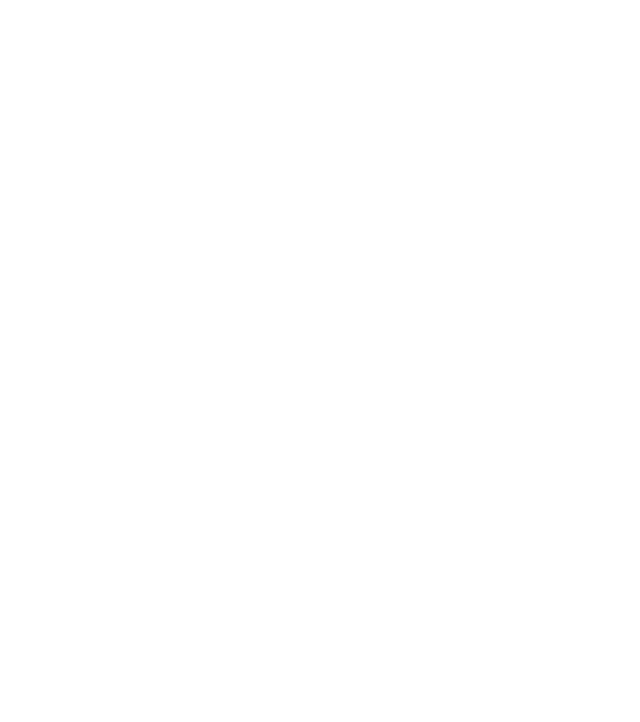
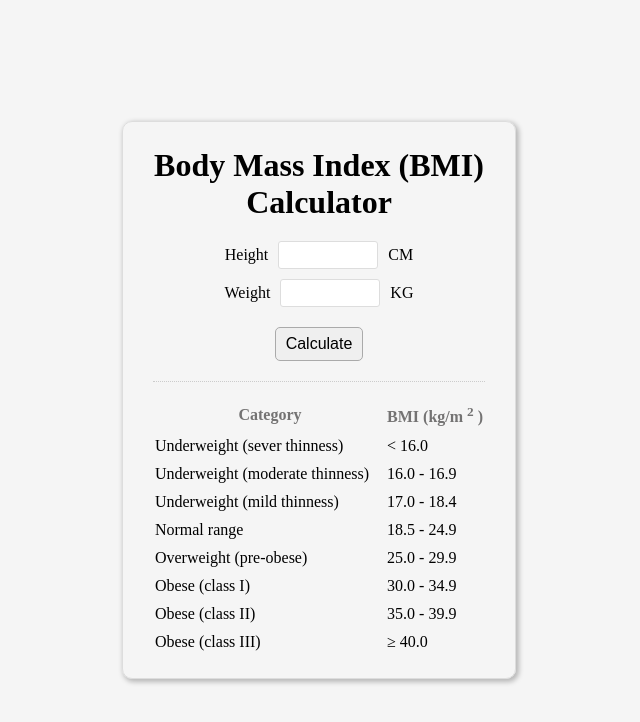
Before and after one commit to PawelPohland/bmi-calculator, a plain HTML site: page index.html in a window 1280 px wide. Shown: the whole page, without its empty margins (321-961 px from the left). Drawn offline with Linux system fonts and the light colour scheme.

Commit message:
Complete calculate BMI.

```diff
--- a/app.js
+++ b/app.js
@@ -0,0 +1,45 @@
+const bmiForm = document.getElementById("bmi-form");
+const result = document.getElementById("result");
+
+const heightElem = bmiForm.querySelector("#height");
+const weightElem = bmiForm.querySelector("#weight");
+
+const tableGuide = document.querySelector(".bmi-guide table");
+
+// find and select row that given bmi belongs to
+const selectGuideRow = (bmi) => {
+  const rows = tableGuide.tBodies[0].children;
+
+  let rowIndex = Array.from(rows).findIndex((row) => {
+    const range = row.children[1];
+    const min = +range.dataset.minrange;
+    const max = +range.dataset.maxrange;
+
+    return bmi >= min && bmi <= max;
+  });
+
+  if (rowIndex > -1) {
+    rows[rowIndex].classList.add("selected");
+  }
+};
+
+// calculate bmi and select row in bmi-guide table
+bmiForm.addEventListener("submit", (event) => {
+  event.preventDefault();
+
+  result.textContent = "";
+
+  tableGuide
+    .querySelectorAll(".selected")
+    .forEach((row) => row.classList.remove("selected"));
+
+  const height = Number.parseFloat(heightElem.value.replace(",", ".")) / 100; // convert to meters
+  const weight = Number.parseFloat(weightElem.value.replace(",", "."));
+
+  if (!Number.isNaN(height) && !Number.isNaN(weight)) {
+    const bmi = (weight / (height * height)).toFixed(1);
+    result.textContent = bmi;
+    result.innerHTML = `&raquo ${bmi} &laquo;`;
+    selectGuideRow(bmi);
+  }
+});
--- a/index.html
+++ b/index.html
@@ -8,5 +8,78 @@
     <script src="app.js" defer></script>
     <title>BMI Calculator</title>
   </head>
-  <body></body>
+  <body>
+    <main>
+      <h1>
+        Body Mass Index (BMI)
+        <br />
+        Calculator
+      </h1>
+
+      <form action="#" id="bmi-form">
+        <div class="form-group">
+          <legend for="height">Height</legend>
+          <input type="text" name="height" id="height" required />
+          <p>CM</p>
+        </div>
+        <div class="form-group">
+          <legend for="weight">Weight</legend>
+          <input type="text" name="weight" id="weight" required />
+          <p>KG</p>
+        </div>
+        <button type="submit">Calculate</button>
+      </form>
+
+      <div id="result"></div>
+
+      <div class="bmi-guide">
+        <table>
+          <thead>
+            <tr>
+              <th>Category</th>
+              <th>
+                BMI (kg/m
+                <sup>2</sup>
+                )
+              </th>
+            </tr>
+          </thead>
+          <tbody>
+            <tr>
+              <td>Underweight (sever thinness)</td>
+              <td data-minrange="0" data-maxrange="15.9">&lt; 16.0</td>
+            </tr>
+            <tr>
+              <td>Underweight (moderate thinness)</td>
+              <td data-minrange="16.0" data-maxrange="16.9">16.0 - 16.9</td>
+            </tr>
+            <tr>
+              <td>Underweight (mild thinness)</td>
+              <td data-minrange="17.0" data-maxrange="18.4">17.0 - 18.4</td>
+            </tr>
+            <tr>
+              <td>Normal range</td>
+              <td data-minrange="18.5" data-maxrange="24.9">18.5 - 24.9</td>
+            </tr>
+            <tr>
+              <td>Overweight (pre-obese)</td>
+              <td data-minrange="25.0" data-maxrange="29.9">25.0 - 29.9</td>
+            </tr>
+            <tr>
+              <td>Obese (class I)</td>
+              <td data-minrange="30.0" data-maxrange="34.9">30.0 - 34.9</td>
+            </tr>
+            <tr>
+              <td>Obese (class II)</td>
+              <td data-minrange="35.0" data-maxrange="39.9">35.0 - 39.9</td>
+            </tr>
+            <tr>
+              <td>Obese (class III)</td>
+              <td data-minrange="40.0" data-maxrange="100">&#8805; 40.0</td>
+            </tr>
+          </tbody>
+        </table>
+      </div>
+    </main>
+  </body>
 </html>
--- a/styles.css
+++ b/styles.css
@@ -0,0 +1,115 @@
+*,
+*::before,
+*::after {
+  box-sizing: border-box;
+  padding: 0;
+  margin: 0;
+}
+
+:root {
+  font-family: serif;
+  font-size: 16px;
+}
+
+body {
+  background-color: #f5f5f5;
+  display: flex;
+  flex-flow: row nowrap;
+  justify-content: center;
+  align-items: center;
+  min-height: 100vh;
+}
+
+main {
+  border: 1px solid #ddd;
+  border-radius: 10px;
+  box-shadow: 2px 2px 5px 1px rgba(0, 0, 0, 0.25);
+  padding: 25px 30px;
+}
+
+h1 {
+  text-align: center;
+}
+
+form {
+  margin-top: 20px;
+  display: flex;
+  flex-flow: column;
+  justify-content: center;
+  align-items: center;
+  gap: 10px;
+}
+
+.form-group {
+  display: flex;
+  flex-flow: row nowrap;
+  flex: 1;
+  justify-content: center;
+  align-items: center;
+  gap: 10px;
+}
+
+.form-group input[type="text"] {
+  border: 1px solid #ddd;
+  border-radius: 3px;
+  padding: 4px 7px;
+  font-size: 1rem;
+  width: 100px;
+}
+
+button[type="submit"] {
+  border: 1px solid #aaa;
+  border-radius: 5px;
+  font-size: 1rem;
+  margin-top: 10px;
+  padding: 7px 10px;
+  cursor: pointer;
+}
+
+button[type="submit"]:hover {
+  background-color: #ddd;
+  border-color: #333;
+}
+
+#result {
+  margin: 20px auto;
+  text-align: center;
+  font-size: 2rem;
+}
+
+.bmi-guide {
+  display: flex;
+  justify-content: center;
+  align-items: center;
+  border-top: 1px dotted #ccc;
+}
+
+table {
+  margin-top: 20px;
+}
+
+table thead th {
+  color: rgb(116, 115, 115);
+}
+table tr td {
+  padding-top: 0.5rem;
+}
+
+table tr td:nth-child(1) {
+  padding-right: 1rem;
+}
+
+.selected {
+  animation: blink 1.5s infinite ease-in-out;
+  color: red;
+  position: relative;
+}
+
+@keyframes blink {
+  from {
+    opacity: 0;
+  }
+  to {
+    opacity: 1;
+  }
+}
```
Also changed, not shown: preview.png (added), 1 other file.
